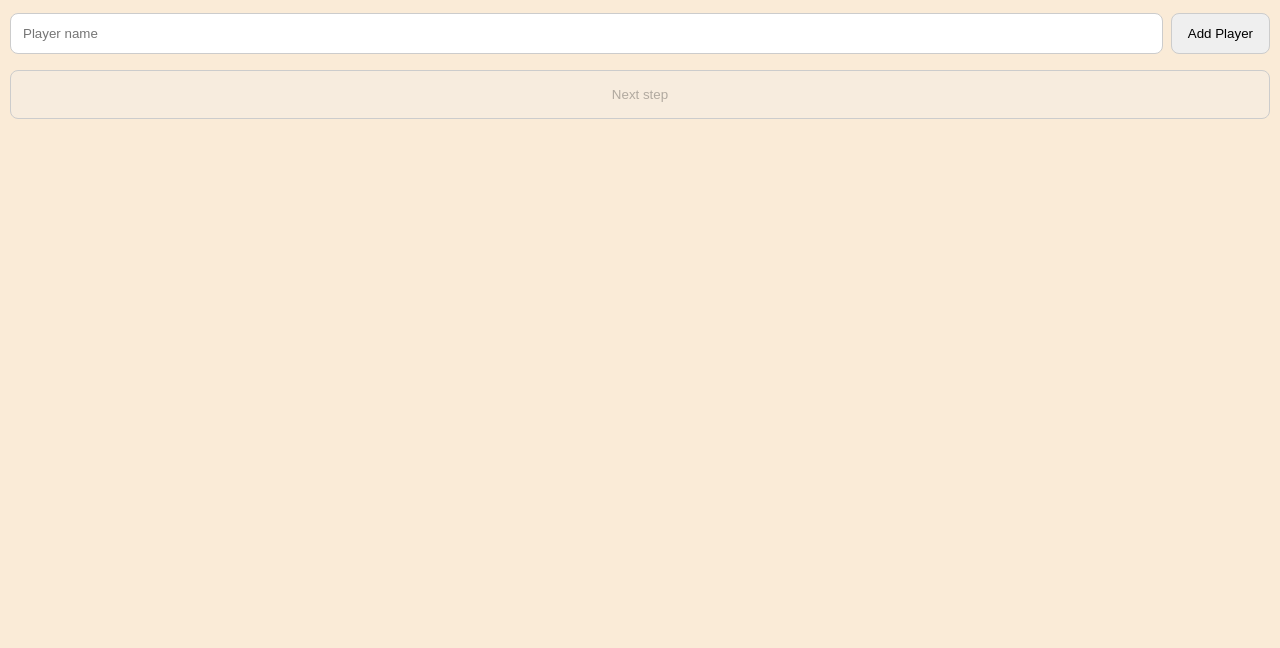
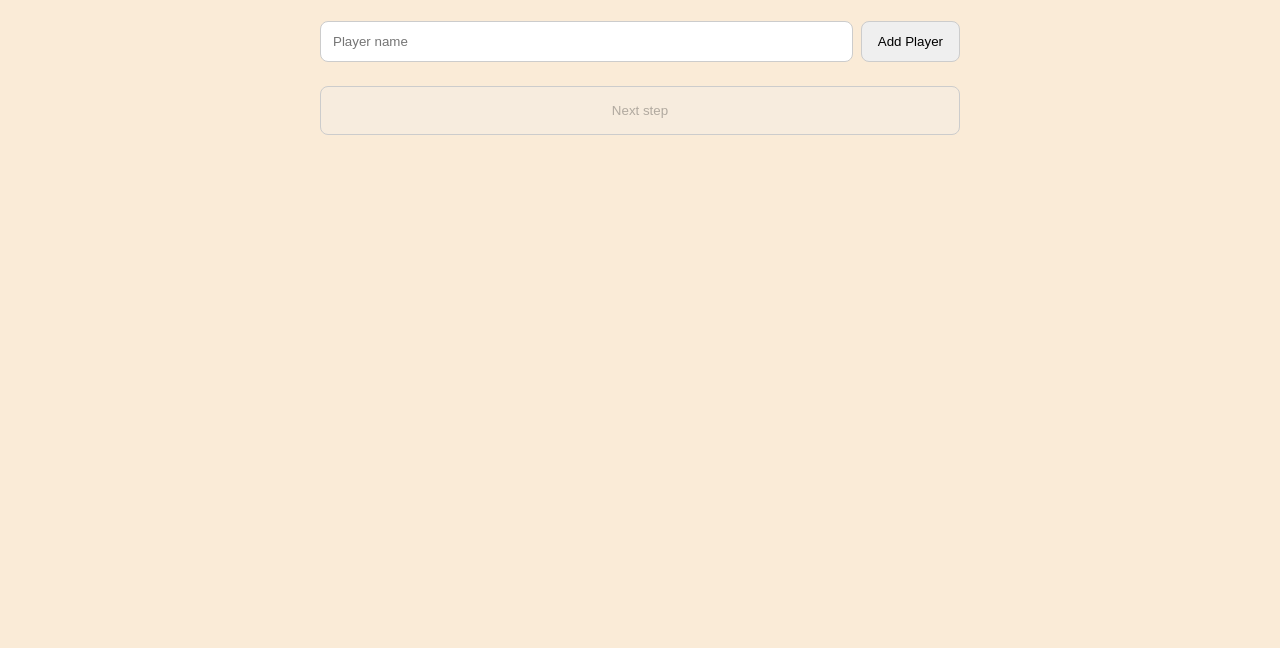
Before and after one commit to jinjiaho/7-wonders-helper, an Astro site: page /tally in a window 1280 px wide. Shown: the part 154-802 px from the top of the page. Built offline with nearby package versions, Linux system fonts and the light colour scheme; Astro itself is replaced by a stand-in of ours.

Commit message:
Set max width

```diff
--- a/src/components/Tally.astro
+++ b/src/components/Tally.astro
@@ -6,7 +6,8 @@ import { PLAYER_CHAR_LIMITS } from "../config";
   #tally-component {
     text-align: center;
     width: 100%;
-    row-gap: 1rem;
+    row-gap: 1.5rem;
+    max-width: 40rem;
 
     & header {
       gap: 0;
@@ -26,7 +27,7 @@ import { PLAYER_CHAR_LIMITS } from "../config";
     & .player-card {
       --color: #fe9234;
       justify-content: space-evenly;
-      height: 4rem;
+      height: 4.5rem;
       aspect-ratio: 1;
       padding: 0.5rem;
       border-radius: 0.5rem;
```
